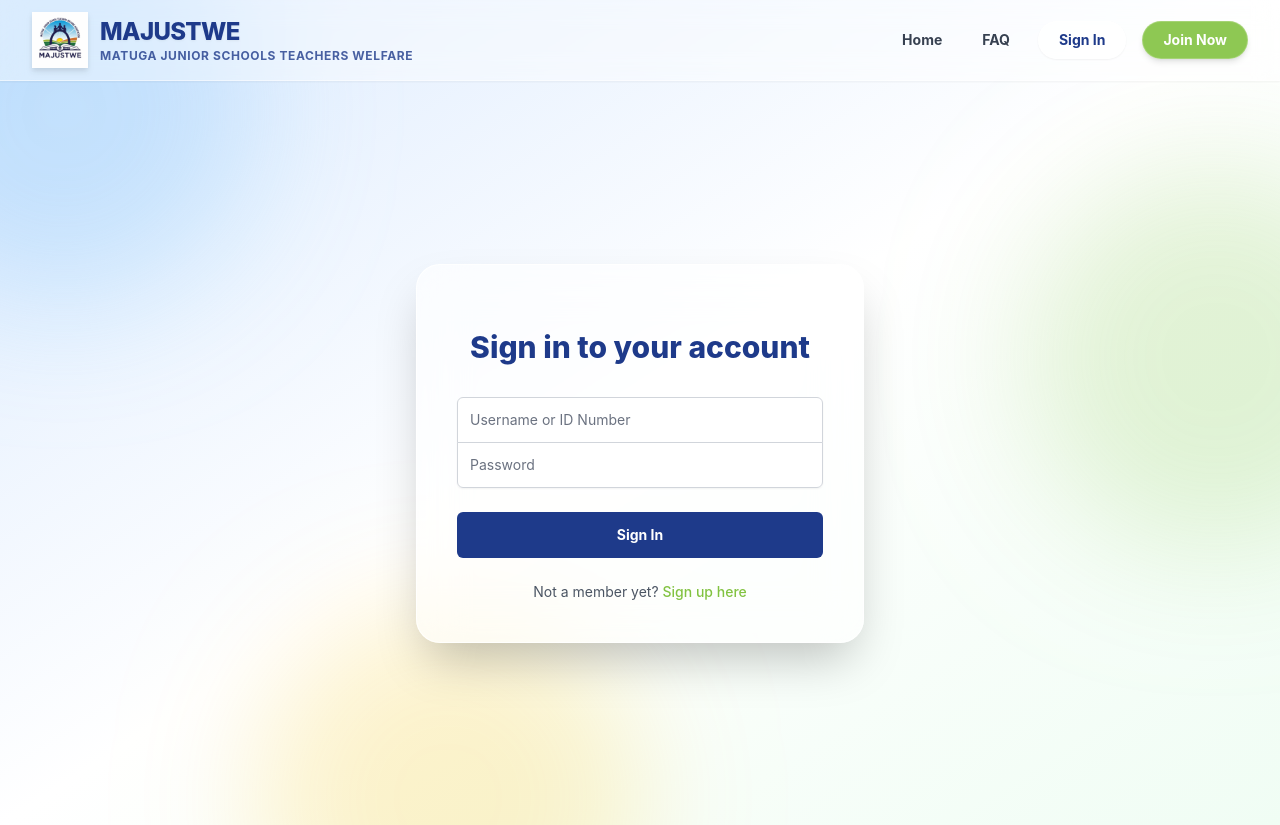
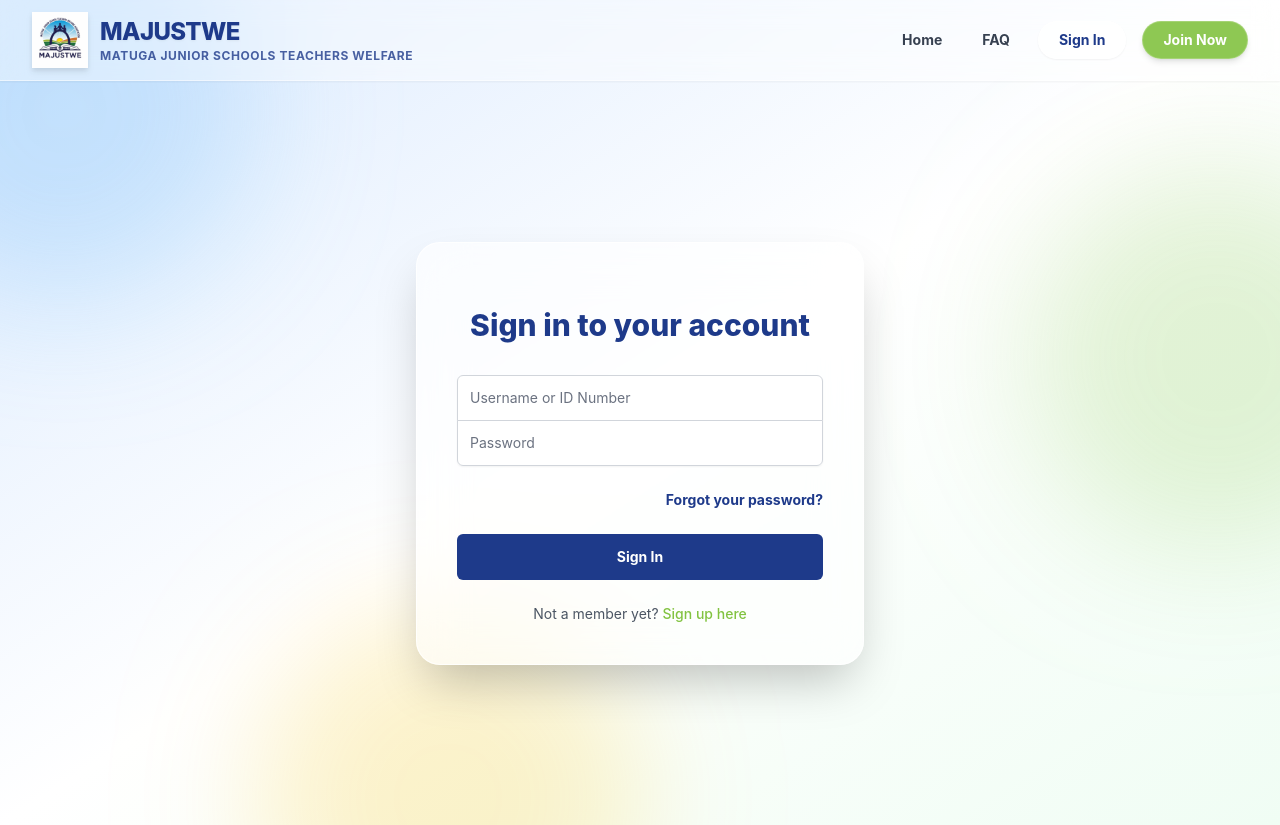
Before and after one commit to shadrackbett/majustwe-portal, a React (Create React App) app in the folder frontend/: page /login in a window 1280 px wide. Built offline with nearby package versions, Linux system fonts and the light colour scheme; the HTML template or start-up script is replaced by a standard one.

Commit message:
Add Forgot Password link to Login page

```diff
--- a/frontend/src/pages/Login.tsx
+++ b/frontend/src/pages/Login.tsx
@@ -60,6 +60,14 @@ const Login: React.FC = () => {
             </div>
           </div>
 
+          <div className="flex items-center justify-end mt-2">
+            <div className="text-sm">
+              <Link to="/forgot-password" className="font-bold text-majustwe-blue hover:text-blue-900">
+                Forgot your password?
+              </Link>
+            </div>
+          </div>
+
           <div>
             <button type="submit" className="group relative w-full flex justify-center py-3 px-4 border border-transparent text-sm font-bold rounded-md text-white bg-majustwe-blue hover:bg-blue-900 focus:outline-none focus:ring-2 focus:ring-offset-2 focus:ring-majustwe-blue transition-colors">
               Sign In
```
